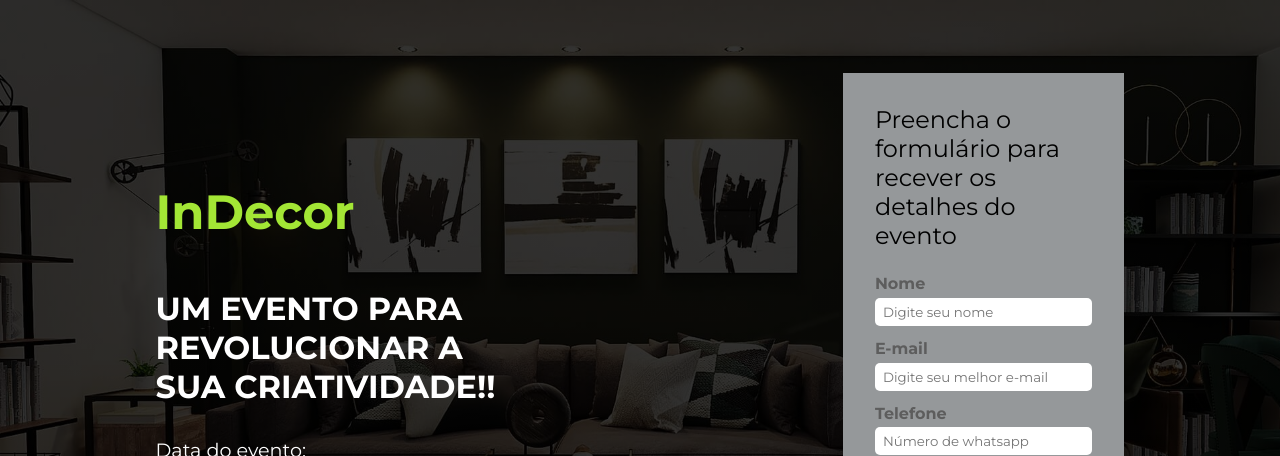
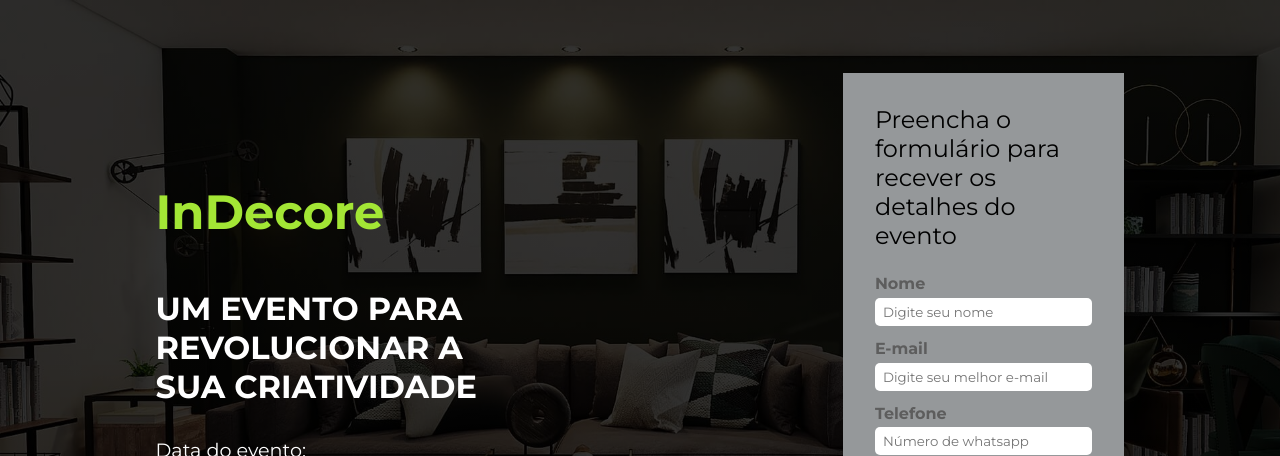
Before and after one commit to marcuswmc/landing-page-responsive-html-css, a website: page index.html in a window 1280 px wide. Shown: the top 456 px of the page. Drawn offline with nearby package versions, Linux system fonts and the light colour scheme.

Commit message:
new Update

```diff
--- a/index.html
+++ b/index.html
@@ -23,9 +23,9 @@
   <body>
     <header id="event-description">
       <div id="disclaimer">
-        <h2>InDecor</h2>
+        <h2>InDecore</h2>
         <p class="about-event">
-          Um evento para revolucionar a sua criatividade!!
+          Um evento para revolucionar a sua criatividade
         </p>
         <p>Data do evento:</p>
         <p class="event-date">Domingo, 28 de Maio, a partir das 14h</p>
```
Also changed, not shown: 1 other file.
